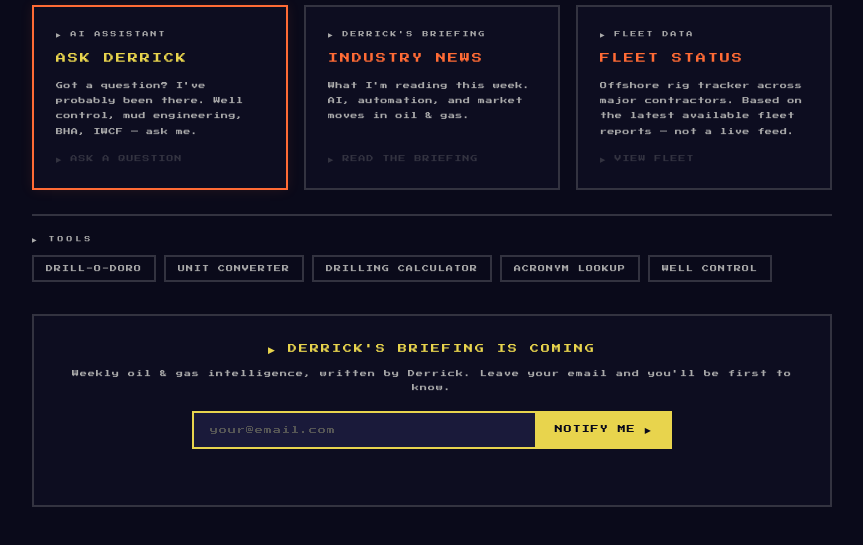
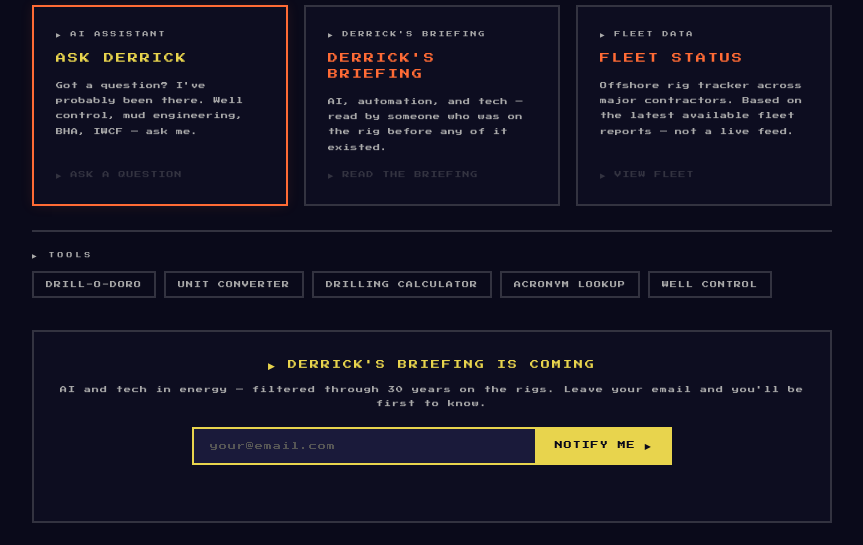
Before and after one commit to rgibbon97/derrick, a website: page index.html in a window 1280 px wide. Shown: the part 255-800 px from the top of the page, without its empty margins (208-1071 px from the left). Drawn offline with Linux system fonts and the light colour scheme.

Commit message:
Update Derrick's Briefing copy to reflect AI/tech angle
It's not oil and gas intelligence — it's AI and tech in energy, read
through the lens of someone who was on the rig before any of it existed.

Co-Authored-By: Claude Sonnet 4.6 <noreply@anthropic.com>

```diff
--- a/index.html
+++ b/index.html
@@ -216,8 +216,8 @@
 
       <a class="hub-card" href="news.html">
         <div class="hub-card__tag">&#9654; DERRICK'S BRIEFING</div>
-        <div class="hub-card__title">INDUSTRY NEWS</div>
-        <p class="hub-card__desc">What I'm reading this week. AI, automation, and market moves in oil &amp; gas.</p>
+        <div class="hub-card__title">DERRICK'S BRIEFING</div>
+        <p class="hub-card__desc">AI, automation, and tech — read by someone who was on the rig before any of it existed.</p>
         <div class="hub-card__cta">&#9654; READ THE BRIEFING</div>
       </a>
 
@@ -243,7 +243,7 @@
 
     <div class="email-capture">
       <div class="email-capture__heading">&#9654; DERRICK'S BRIEFING IS COMING</div>
-      <div class="email-capture__sub">Weekly oil &amp; gas intelligence, written by Derrick. Leave your email and you'll be first to know.</div>
+      <div class="email-capture__sub">AI and tech in energy — filtered through 30 years on the rigs. Leave your email and you'll be first to know.</div>
       <form class="email-capture__form" id="subscribe-form">
         <input type="email" id="subscribe-email" placeholder="your@email.com" autocomplete="email" required>
         <button type="submit">NOTIFY ME &#9654;</button>
```
Also changed, not shown: news.html (+3 -3 lines).
